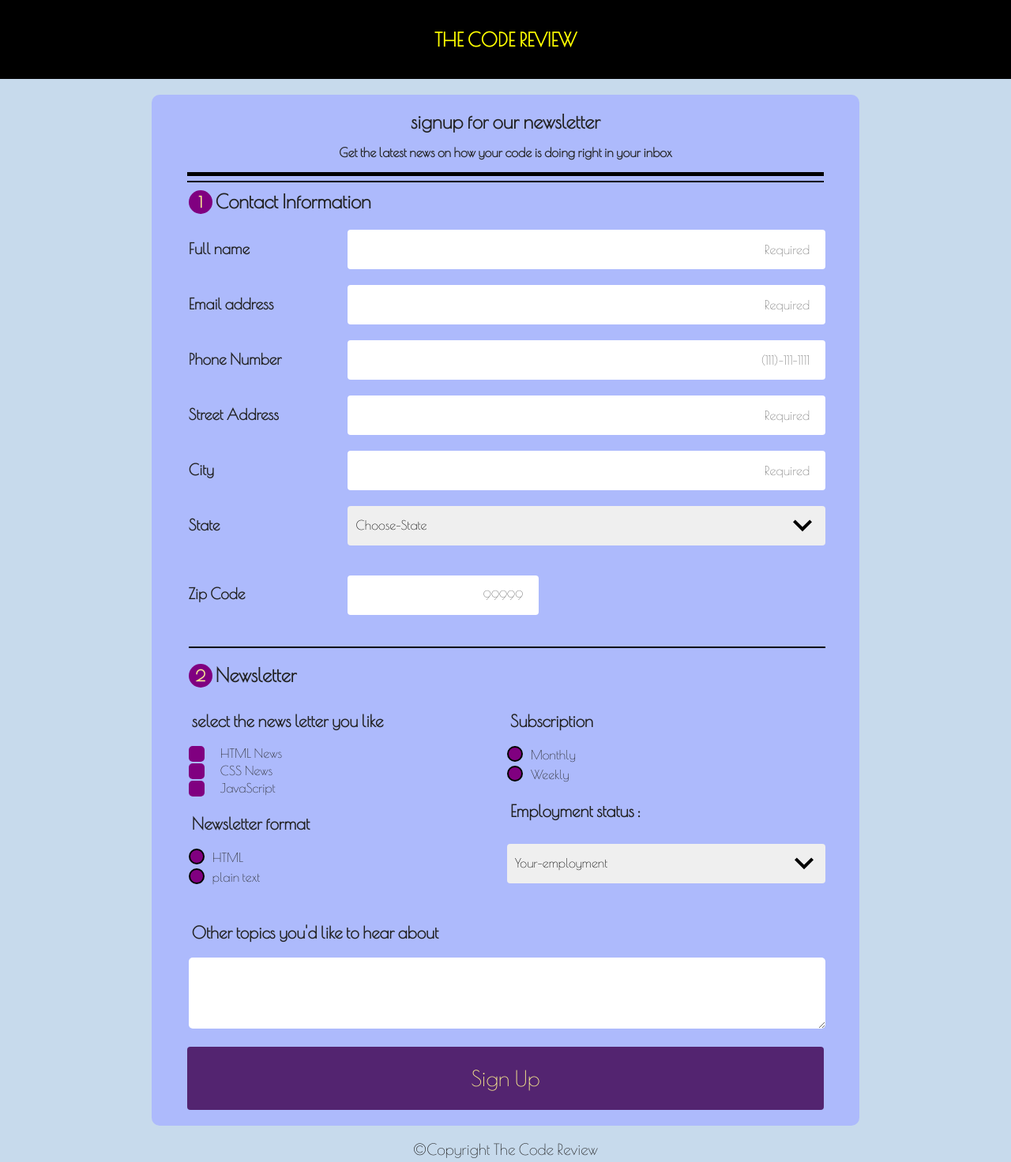
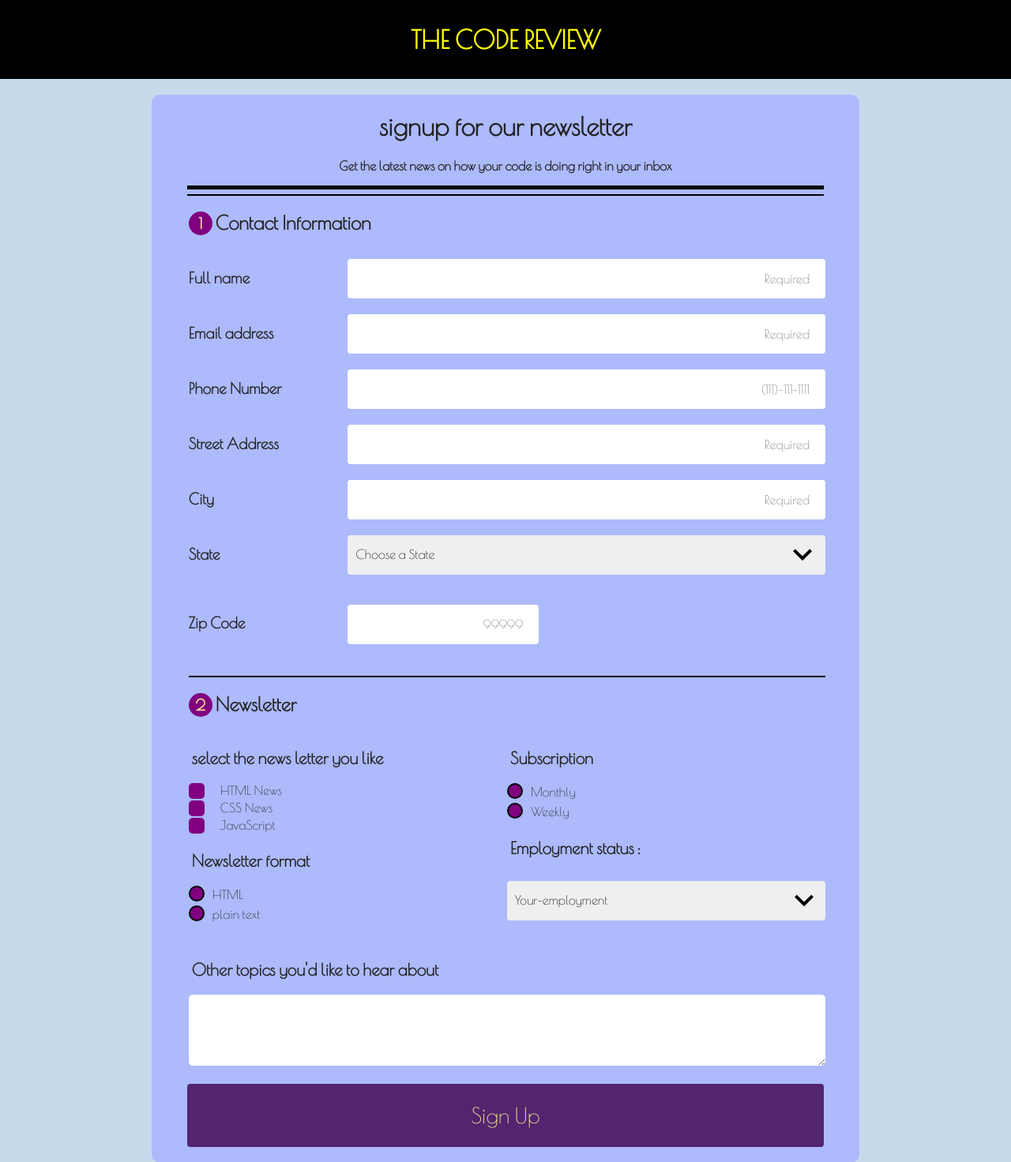
Before and after one commit to K00ry/online_registration_v2, a plain HTML site: page index.html in a window 1280 px wide. Shown: the top 1472 px of the page at 79% size. Drawn offline with nearby package versions, Linux system fonts and the light colour scheme.

Commit message:
fix after grading!

```diff
--- a/CSS/styles.css
+++ b/CSS/styles.css
@@ -31,7 +31,7 @@ header{
  text-align: center;
 }
 
-header h2{
+header h1{
  margin: auto;
  color: yellow;
  }
@@ -45,7 +45,7 @@ header h2{
  text-align: center;
 }
 
-.intro h2{
+.intro h3{
  margin-bottom: 0;
 
 }
@@ -71,7 +71,7 @@ input:focus + .help {
 
 form{
 	width: 90%;
-    padding-top: 10px;
+  padding-top: 20px;
 	border-top: 2px solid black;
 	margin: auto;
 	margin-top: 6px;
@@ -103,7 +103,7 @@ fieldset{
 legend{
  font-size: 1.5em;
  font-weight: 900;
- margin: 10px 0;
+ margin: 20px 0;
 
 }
 
@@ -171,7 +171,8 @@ transition: all 0.3s ease;
 }
 
 
-.instructions{
+h2 ,
+.instructions {
 	display: inline-block;
 	margin: 20px 4px;
   font-weight: 800;
@@ -461,9 +462,4 @@ margin-bottom: 20px;
 
 
 
-
-
-
-
-
 }
--- a/index.html
+++ b/index.html
@@ -1,5 +1,6 @@
 <!doctype html>
 <html lang="en">
+
 <head>
     <meta charset="UTF-8">
     <title>Kourosh Mirzaei's Signup Form</title>
@@ -9,17 +10,14 @@
     <link href='https://fonts.googleapis.com/css?family=Poiret+One' rel='stylesheet' type='text/css'>
     <link rel="stylesheet" href="https://maxcdn.bootstrapcdn.com/font-awesome/4.6.2/css/font-awesome.min.css">
 </head>
+
 <body>
-
-
     <header>
-
-	<h2>THE CODE REVIEW </h2>
-
+        <h1>THE CODE REVIEW </h1>
     </header>
     <div class="container">
-	<div class="intro" >
-	<h2>signup for our newsletter</h2>
+        <div class="intro">
+            <h1>signup for our newsletter</h1>
             <p>Get the latest news on how your code is doing right in your inbox </p>
         </div>
         <form action="Form.html" method="post">
@@ -27,24 +25,29 @@
                 <legend><span class="num">1</span>Contact Information</legend>
                 <div class="row">
                     <label for="name" class="contact_label">Full name</label>
-	<input type="text" id="name" name="user_fullname" placeholder="Required" class="contact_info"  aria-describedby="name-format" required pattern="[A-Za-z-0-9]+\s[A-Za-z-'0-9]+"  title="firstname lastname">
+                    <input type="text" id="name" name="user_fullname" placeholder="Required" class="contact_info" aria-describedby="name-format" required pattern="[A-Za-z-0-9]+\s[A-Za-z-'0-9]+" title="firstname lastname">
                     <span id="name-format" class="help">Format: firstname lastname</span></div>
                 <div class="row">
                     <label for="mail" class="contact_label">Email address</label>
-	<input type="email" id="mail" name="user_email" placeholder="Required" class="contact_info" required></div>
+                    <input type="email" id="mail" name="user_email" placeholder="Required" class="contact_info" required>
+                </div>
                 <div class="row">
                     <label for="phone" class="contact_label">Phone Number</label>
-	<input type="tel" id="phone" name="user_phone" class="contact_info" placeholder="(111)-111-1111"></div>
+                    <input type="tel" id="phone" name="user_phone" class="contact_info" placeholder="(111)-111-1111">
+                </div>
                 <div class="row">
                     <label for="street" class="contact_label">Street Address</label>
-	<input type="text" id="street" name="user_address" class="contact_info" placeholder="Required"></div>
+                    <input type="text" id="street" name="user_address" class="contact_info" placeholder="Required">
+                </div>
                 <div class="row">
                     <label for="city" class="contact_label">City</label>
-	<input type="text" id="city" name="user_city" class="contact_info" placeholder="Required"></div>
+                    <input type="text" id="city" name="user_city" class="contact_info" placeholder="Required">
+                </div>
                 <div class="row">
-<label for="state"  class="contact_label">State</label>
-<select id="state" name="state_list" class="drop">
-	<option class="opt_title">Choose-State</option>
+                    <label for="state" class="contact_label">State</label>
+                    <select id="state" name="user_state" class="drop">
+                        <optgroup label="US States">
+                            <option disabled="disabled" selected="selected">Choose a State</option>
                             <option value="AL">Alabama</option>
                             <option value="AK">Alaska</option>
                             <option value="AZ">Arizona</option>
@@ -96,78 +99,66 @@
                             <option value="WV">West Virginia</option>
                             <option value="WI">Wisconsin</option>
                             <option value="WY">Wyoming</option>
-</select></div>
+                    </select>
+                </div>
                 <div class="row">
-	<label for="zip" class="contact_label zip">Zip Code</label><br>
-	<input type="text" id="zip" name="user_zipcode" class="contact_info" placeholder="99999" required></div>
+                    <label for="zip" class="contact_label zip">Zip Code</label>
+                    <br>
+                    <input type="text" id="zip" name="user_zipcode" class="contact_info" placeholder="99999" required>
+                </div>
             </fieldset>
-
             <fieldset class="bottom">
-
                 <legend><span class="num">2</span>Newsletter</legend>
-
                 <div class="select">
                     <div class="first col">
-   <label class="instructions">select the news letter you like</label><br>
-
+                        <h2>select the news letter you like</h2>
+                        <br>
                         <input type="checkbox" id="html_news" value="interest_html" name="user_intrest">
-	<label class="checkbox" for="html_news">HTML News</label><br>
-
+                        <label class="checkbox" for="html_news">HTML News</label>
+                        <br>
                         <input type="checkbox" id="css_news" value="interest_css" name="user_intrest">
-	<label class="checkbox" for="css_news">CSS News</label><br>
-
+                        <label class="checkbox" for="css_news">CSS News</label>
+                        <br>
                         <input type="checkbox" id="javascript_news" value="interest_javascript" name="user_intrest">
-	<label class="checkbox" for="javascript_news">JavaScript</label><br>
-
-<label class="instructions">Newsletter format</label><br>
-
-    <input type="radio" id="html" value="type_html" name="format_type">
-    <label for="html" class="light"><span>HTML</span></label><br>
-
-	<input type="radio" id="plain" value="type_text" name="format_type">
-    <label for="plain" class="light"><span>plain text</span></label><br>
+                        <label class="checkbox" for="javascript_news">JavaScript</label>
+                        <br>
+                        <h2>Newsletter format</h2>
+                        <br>
+                        <input type="radio" id="html" value="type_html" name="newsletter_format">
+                        <label for="html" class="light"><span>HTML</span></label>
+                        <br>
+                        <input type="radio" id="plain" value="type_text" name="newsletter_format">
+                        <label for="plain" class="light"><span>plain text</span></label>
+                        <br>
                     </div>
                     <div class="sec col">
-<label class="instructions">Subscription</label><br>
-
-    <input type="radio" id="month" value="type_weekly" name="sub_type">
-    <label for="month" class="light"><span>Monthly</span></label><br>
-
-	<input type="radio" id="weekly" value="type_monthly" name="sub_type">
-    <label for="weekly" class="light"><span>Weekly</span></label><br>
-
-
-
-<label for="employee"  class="instructions">Employment status :</label>
-<select id="employee" name="employee_list" class="drop">
-	<option class="opt_title">Your-employment</option>
+                        <h2>Subscription</h2>
+                        <br>
+                        <input type="radio" id="month" value="type_weekly" name="subscription_frequency">
+                        <label for="month" class="light"><span>Monthly</span></label>
+                        <br>
+                        <input type="radio" id="weekly" value="type_monthly" name="subscription_frequency">
+                        <label for="weekly" class="light"><span>Weekly</span></label>
+                        <br>
+                        <label for="employee" class="instructions">Employment status :</label>
+                        <select id="employee" name="employee_status" class="drop">
+                            <option disabled="disabled" selected="selected">Your-employment</option>
                             <option value="EM">Employed</option>
                             <option value="UN">Unemployed</option>
                             <option value="ST">Student</option>
                             <option value="CR">Contractor</option>
-
                         </select>
                     </div>
                 </div>
-
-
-
-<label class="instructions">Other topics you'd like to hear about</label>
-
+                <label for="bio" class="instructions">Other topics you'd like to hear about</label>
                 <textarea id="bio" name="user_bio" class="bio"></textarea>
-
             </fieldset>
-
             <button type="submit" class="button"><span>Sign Up</span> </button>
-
         </form>
-
     </div>
-
     <div class="foot">
         <p>&copy;Copyright The Code Review</p>
     </div>
-
 </body>
 
 </html>
```
Lines whose indentation alone changed are shown as unchanged.
